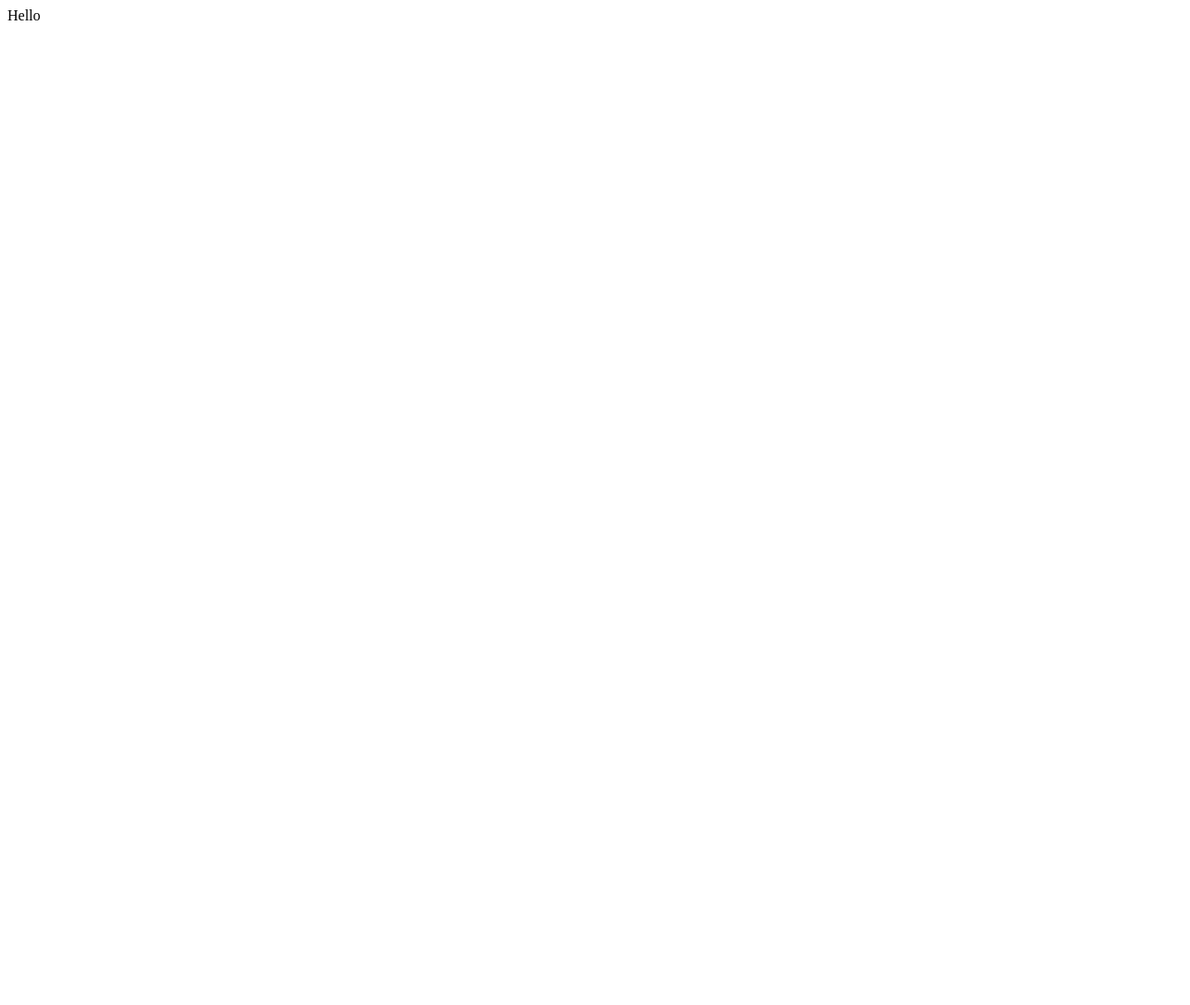
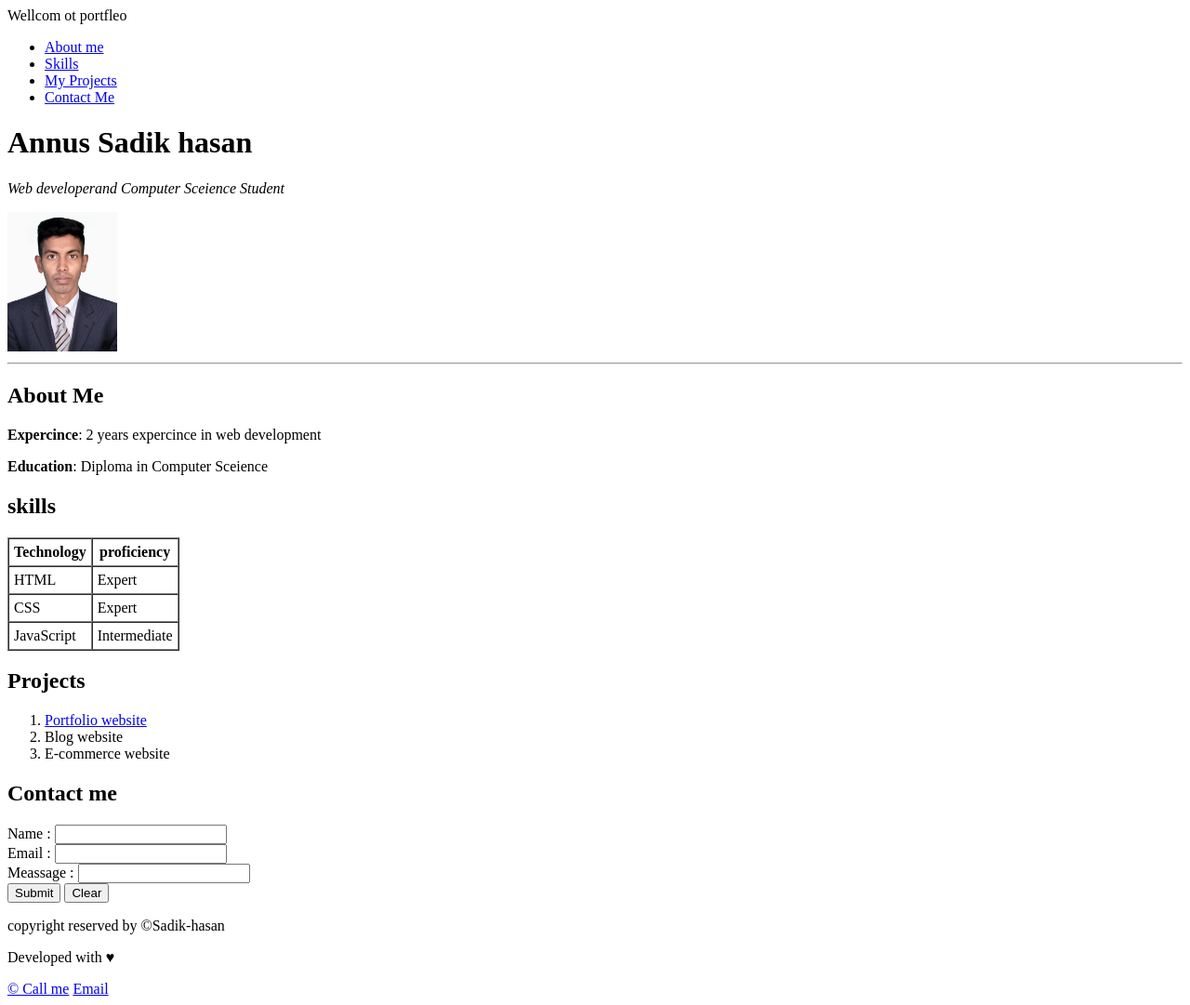
Before and after one commit to Sadik-hasan/full-project-html, a plain HTML site: page index.html in a window 1280 px wide. Shown: the whole page at 93% size. Before the commit the page ends 800 px from the top, so only its background shows below. Drawn offline with Linux system fonts and the light colour scheme.

Commit message:
finished the basic project

```diff
--- a/index.html
+++ b/index.html
@@ -6,6 +6,124 @@
     <title>Text my program & html page</title>
 </head>
 <body>
-    Hello
+    Wellcom ot  portfleo
+
+      <!--Section: navbar-->
+        <nav>
+           <ul>
+
+            <li><a href="#about">About me</a></li>
+            <li><a href="#skills">Skills</a></li>
+            <li><a href="#project">My Projects</a></li>
+            <li><a href="#contact">Contact Me</a></li>
+           </ul>
+
+        </nav>
+
+
+ <!--Section: intro-->
+    <header id="intro">
+        <h1>Annus Sadik hasan</h1>
+         <p><em>Web developerand Computer Sceience Student</em></p>
+         <a href="https://www.youtube.com/@travelmaster7884">
+            <img src="./images/112336.JPG" alt="Sadik-hasan" height="150px">
+         </a>
+
+         <hr>
+    </header>
+
+
+
+
+    <!--Section: about me-->
+    <section id="about me">
+        <h2>About Me</h2>
+     <p><strong>Expercince</strong>: 2 years expercince in web development</p>
+     <p><strong>Education</strong>:  Diploma in Computer Sceience</p>
+    </section>
+
+
+
+    <!--Section: skills-->
+    <section id="skills">
+        <h2>skills</h2>
+        <table border="1" cellpadding="5" cellspacing="0">
+            <thead>
+                <tr>
+                    <th>Technology</th>
+                    <th>proficiency</th>
+                </tr>
+
+            </thead>
+            <tbody>
+                <tr>
+                    <td>HTML</td>
+                    <td>Expert</td>
+                </tr>
+                <tr>
+                    <td>CSS</td>
+                    <td>Expert</td>
+                </tr>
+                <tr>
+                    <td>JavaScript</td>
+                    <td>Intermediate</td>
+                </tr>
+            </tbody>
+
+           </table>
+    </section>
+
+    <!--Section: projects-->
+    <section id="projects">
+        <h2>Projects</h2>
+        <ol>
+            <li> <a target="_blank" href="https://github.com/Sadik-hasan/full-project-html">Portfolio website</a>
+            </li>
+            <li>Blog website</li>
+            <li>E-commerce website</li>
+        </ol>
+    </section>
+
+  <!--Section: Contact-->
+    <section id="contact">
+        <h2>Contact me</h2>
+        <form>
+            <div>
+                <label for="name">Name :</label>
+            <input type="text" id="name" name="name"
+            required>
+            </div>
+
+           <div>
+            <label for="email">Email :</label>
+            <input type="email" id="email" name="email"
+            required>
+           </div>
+
+            <div>
+                <label for="meassage">Meassage :</label>
+            <input type="meassage" id="meassage" name="meassage"
+            cols="20" rows="10">
+            </div>
+
+            <button type="submit">Submit</button>
+            <button type="reset">Clear</button>
+
+        </form>
+    </section>
+
+
+
+
+
+   <!--Section: footer-->
+       <footer>
+        <p>copyright reserved by &copy;Sadik-hasan</p>
+        <p>Developed with &hearts;</p>
+        <a href="tel:+8801308010363"> © Call me</a>
+        <a href="mailto:annussadikhasan@gmail.com">Email</a>
+
+       </footer>
+
 </body>
 </html>
```
Also changed, not shown: about.html (added, +16 -0 lines), contact.html (added, +26 -0 lines), images/112336.JPG (added).
